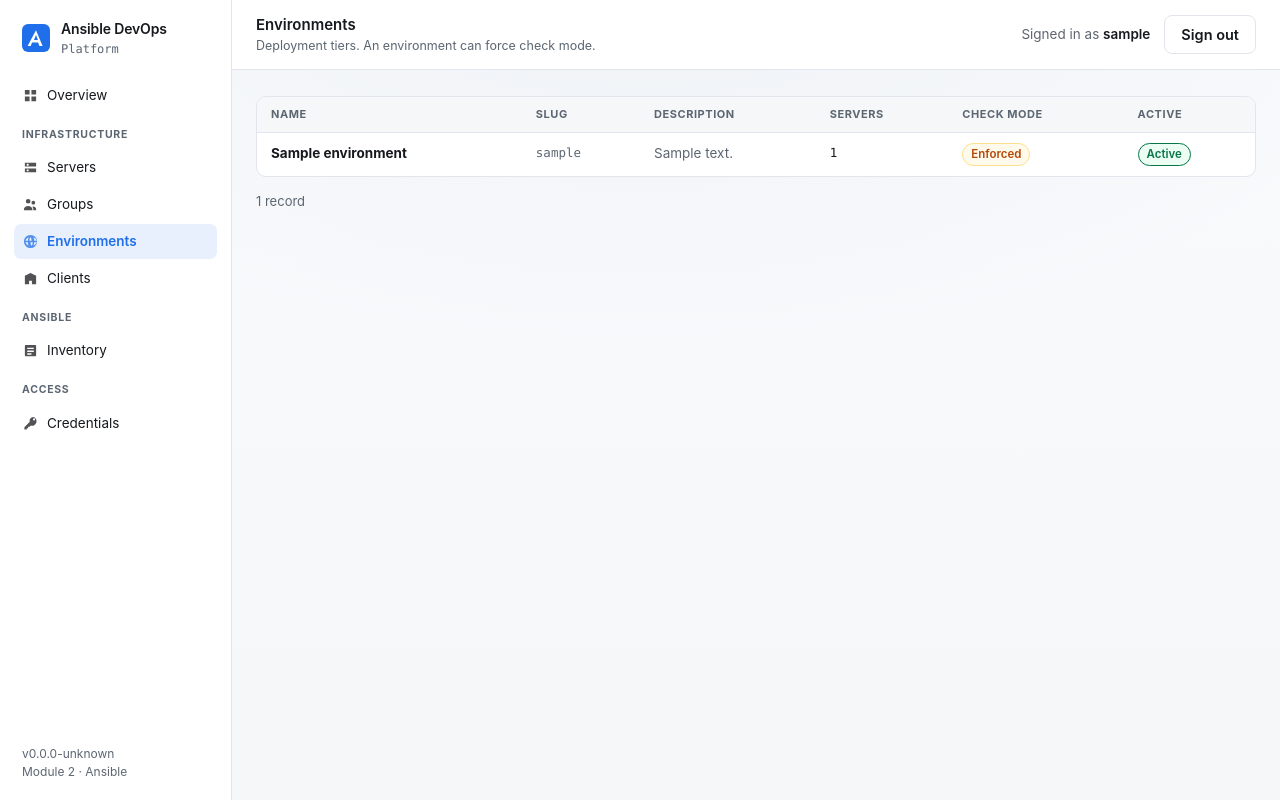
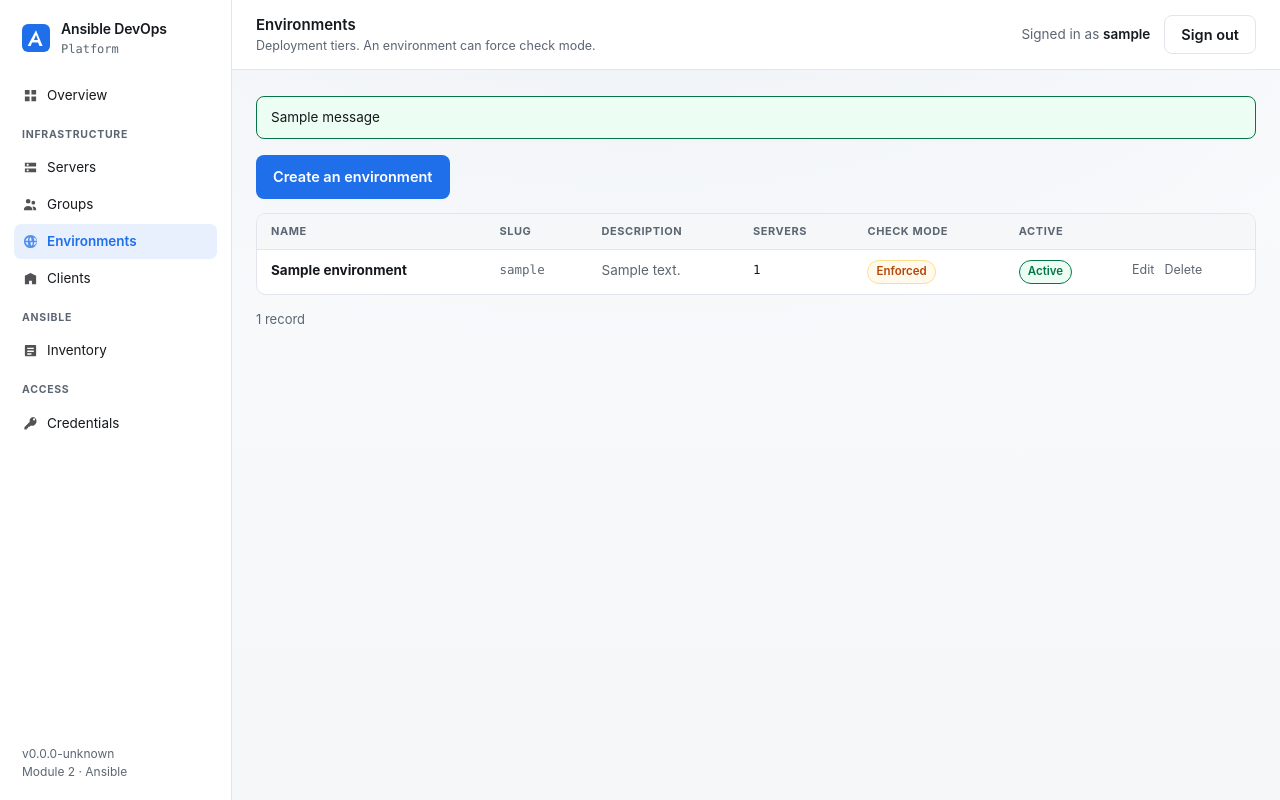
Before and after one commit to cosmeaf/ansible-devops-platform, a Django app: page /manage/environments/ in a window 1280 px wide. Run offline with Django 5.2, Linux system fonts and the light colour scheme; a user stored in the database is signed in; tables that the repository leaves empty hold one stand-in row (values such as "Sample post"); one stand-in notice (Sample message) is shown; parts of the project's set-up code (start-up, migrations or seed data) failed here and were passed over.

Commit message:
feat(manage): finish the CRUD, and show the messages the app was swallowing
Every management screen could list and most could create, but nothing could
be edited or deleted from the web. Groups and Environments were worse: the
create view and its URL existed and no page linked to them, so the list was
a dead end.

- Edit for groups, environments, clients and credentials.
- Delete for all of those and for servers, behind a confirmation. A deletion
  nobody confirmed is a deletion nobody meant, so GET asks and only POST
  removes.
- The confirmation says how many servers are affected, and an environment or
  client that still holds servers reports what to do instead of raising
  ProtectedError as a 500.
- Row actions are hidden per permission, and the server list gained an
  explicit View; the server detail page had no actions at all.

Two bugs found on the way:

Flash messages were never rendered. Every messages.success("... saved.") in
the codebase was invisible, so the app confirmed nothing it did.

seed_roles did not list the credentials app, so no role except Administrator
was ever granted a credential permission.

Deletions are audited like every other write. delete() clears the primary key
but leaves the UUID, which is what the trail records.

27 new tests (263 total).

```diff
--- a/authentication/management/commands/seed_roles.py
+++ b/authentication/management/commands/seed_roles.py
@@ -52,6 +52,7 @@ PLATFORM_APPS = [
     "settings_platform",
     "authentication",
     "infrastructure",
+    "credentials",
 ]
 
 
--- a/infrastructure/urls.py
+++ b/infrastructure/urls.py
@@ -10,12 +10,21 @@ urlpatterns = [
     path("servers/new/", views.server_create, name="server-create"),
     path("servers/<uuid:uuid>/", views.server_detail, name="server-detail"),
     path("servers/<uuid:uuid>/edit/", views.server_edit, name="server-edit"),
+    path("servers/<uuid:uuid>/delete/", views.server_delete, name="server-delete"),
     path("groups/", views.groups, name="groups"),
     path("groups/new/", views.group_create, name="group-create"),
+    path("groups/<uuid:uuid>/edit/", views.group_edit, name="group-edit"),
+    path("groups/<uuid:uuid>/delete/", views.group_delete, name="group-delete"),
     path("environments/", views.environments, name="environments"),
     path("environments/new/", views.environment_create, name="environment-create"),
+    path("environments/<uuid:uuid>/edit/", views.environment_edit, name="environment-edit"),
+    path("environments/<uuid:uuid>/delete/", views.environment_delete, name="environment-delete"),
     path("clients/", views.clients, name="clients"),
     path("clients/new/", views.client_create, name="client-create"),
+    path("clients/<uuid:uuid>/edit/", views.client_edit, name="client-edit"),
+    path("clients/<uuid:uuid>/delete/", views.client_delete, name="client-delete"),
     path("credentials/", views.credential_list, name="credentials"),
     path("credentials/new/", views.credential_create, name="credential-create"),
+    path("credentials/<uuid:uuid>/edit/", views.credential_edit, name="credential-edit"),
+    path("credentials/<uuid:uuid>/delete/", views.credential_delete, name="credential-delete"),
 ]
--- a/infrastructure/views.py
+++ b/infrastructure/views.py
@@ -12,6 +12,7 @@ from django.contrib import messages
 from django.contrib.auth.decorators import login_required, permission_required
 from django.core.paginator import Paginator
 from django.db.models import Count
+from django.db.models.deletion import ProtectedError
 from django.shortcuts import get_object_or_404, redirect, render
 from django.urls import reverse
 from django.views.decorators.http import require_GET
@@ -94,6 +95,43 @@ def _crud(request, *, form_class, instance, module, redirect_to, title, subtitle
             "subtitle": subtitle,
             "cancel_url": reverse(redirect_to),
             "creating": creating,
+        },
+    )
+
+
+def _delete(request, *, instance, module, redirect_to, what, blocked_by=""):
+    """Shared delete handler, with a confirmation step.
+
+    A deletion nobody confirmed is a deletion nobody meant, so GET renders the
+    confirmation and only POST removes anything.
+    """
+    label = str(instance)
+
+    if request.method == "POST":
+        try:
+            instance.delete()
+        except ProtectedError:
+            messages.error(
+                request,
+                f"{label} still has servers attached. Reassign them before deleting it.",
+            )
+            return redirect(redirect_to)
+
+        # delete() clears the primary key but leaves the UUID, which is what
+        # the trail records — an audit entry that cannot name what it removed
+        # would be worthless.
+        _audit(request, AuditAction.DELETE, instance, module=module, new={"name": label})
+        messages.success(request, f"{label} deleted.")
+        return redirect(redirect_to)
+
+    return render(
+        request,
+        "manage/confirm_delete.html",
+        {
+            "what": what,
+            "label": label,
+            "blocked_by": blocked_by,
+            "cancel_url": reverse(redirect_to),
         },
     )
 
@@ -298,3 +336,138 @@ def credential_create(request):
         title="Add a credential",
         subtitle="Encrypted at rest. The secret can never be read back.",
     )
+
+
+@login_required
+@permission_required("infrastructure.change_servergroup", raise_exception=True)
+def group_edit(request, uuid):
+    return _crud(
+        request,
+        form_class=ServerGroupForm,
+        instance=get_object_or_404(ServerGroup, uuid=uuid),
+        module="infrastructure",
+        redirect_to="manage:groups",
+        title="Edit group",
+        subtitle="Renaming a group renames the Ansible inventory group.",
+    )
+
+
+@login_required
+@permission_required("infrastructure.change_environment", raise_exception=True)
+def environment_edit(request, uuid):
+    return _crud(
+        request,
+        form_class=EnvironmentForm,
+        instance=get_object_or_404(Environment, uuid=uuid),
+        module="infrastructure",
+        redirect_to="manage:environments",
+        title="Edit environment",
+        subtitle="A deployment tier. It can force check mode on every job.",
+    )
+
+
+@login_required
+@permission_required("infrastructure.change_client", raise_exception=True)
+def client_edit(request, uuid):
+    return _crud(
+        request,
+        form_class=ClientForm,
+        instance=get_object_or_404(Client, uuid=uuid),
+        module="infrastructure",
+        redirect_to="manage:clients",
+        title="Edit client",
+        subtitle="The customer or business unit that owns a set of servers.",
+    )
+
+
+@login_required
+@permission_required("credentials.change_credential", raise_exception=True)
+def credential_edit(request, uuid):
+    return _crud(
+        request,
+        form_class=CredentialForm,
+        instance=get_object_or_404(Credential, uuid=uuid),
+        module="credentials",
+        redirect_to="manage:credentials",
+        title="Edit credential",
+        subtitle="Leave the secret blank to keep the one already stored.",
+    )
+
+
+# --- delete screens -------------------------------------------------------
+
+
+@login_required
+@permission_required("infrastructure.delete_server", raise_exception=True)
+def server_delete(request, uuid):
+    return _delete(
+        request,
+        instance=get_object_or_404(Server, uuid=uuid),
+        module="infrastructure",
+        redirect_to="manage:servers",
+        what="server",
+        blocked_by="It disappears from every generated inventory.",
+    )
+
+
+@login_required
+@permission_required("infrastructure.delete_servergroup", raise_exception=True)
+def group_delete(request, uuid):
+    group = get_object_or_404(ServerGroup, uuid=uuid)
+    return _delete(
+        request,
+        instance=group,
+        module="infrastructure",
+        redirect_to="manage:groups",
+        what="group",
+        blocked_by=_members(group.servers.count(), "keep their registration"),
+    )
+
+
+@login_required
+@permission_required("infrastructure.delete_environment", raise_exception=True)
+def environment_delete(request, uuid):
+    environment = get_object_or_404(Environment, uuid=uuid)
+    return _delete(
+        request,
+        instance=environment,
+        module="infrastructure",
+        redirect_to="manage:environments",
+        what="environment",
+        blocked_by=_members(environment.servers.count(), "must be reassigned first"),
+    )
+
+
+@login_required
+@permission_required("infrastructure.delete_client", raise_exception=True)
+def client_delete(request, uuid):
+    client = get_object_or_404(Client, uuid=uuid)
+    return _delete(
+        request,
+        instance=client,
+        module="infrastructure",
+        redirect_to="manage:clients",
+        what="client",
+        blocked_by=_members(client.servers.count(), "must be reassigned first"),
+    )
+
+
+@login_required
+@permission_required("credentials.delete_credential", raise_exception=True)
+def credential_delete(request, uuid):
+    credential = get_object_or_404(Credential, uuid=uuid)
+    return _delete(
+        request,
+        instance=credential,
+        module="credentials",
+        redirect_to="manage:credentials",
+        what="credential",
+        blocked_by=_members(credential.servers.count(), "will be left without a credential"),
+    )
+
+
+def _members(count: int, consequence: str) -> str:
+    """Say what happens to the servers attached, so the warning is specific."""
+    if not count:
+        return ""
+    return f"{count} server{'s' if count != 1 else ''} {consequence}."
--- a/templates/base.html
+++ b/templates/base.html
@@ -164,6 +164,25 @@
       border-color: var(--border);
     }
     .btn--ghost:hover { background: var(--bg); }
+    /* Flash messages. Without these the whole app confirms nothing it does. */
+    .flash {
+      padding: 10px 14px; margin-bottom: 16px;
+      font-size: 13.5px; border-radius: 8px;
+      color: var(--text); background: var(--surface);
+      border: 1px solid var(--border);
+    }
+    .flash--success { background: var(--ok-soft); border-color: var(--ok); }
+    .flash--error { background: var(--danger-soft); border-color: var(--danger-border); }
+    .flash--warning { background: var(--danger-soft); border-color: var(--danger-border); }
+
+    .btn--danger { background: var(--danger); }
+    .btn--danger:hover { background: #992512; }
+
+    /* Row actions: quiet until the row matters, never competing with the name. */
+    .row-actions { display: flex; gap: 10px; white-space: nowrap; }
+    .row-actions a { font-size: 12.5px; color: var(--text-muted); text-decoration: none; }
+    .row-actions a:hover { color: var(--accent); text-decoration: underline; }
+    .row-actions a.is-danger:hover { color: var(--danger); }
 
     .alert {
       display: flex; gap: 9px; align-items: flex-start;
--- a/templates/manage/_shell.html
+++ b/templates/manage/_shell.html
@@ -79,6 +79,14 @@
     </header>
 
     <div class="main__body">
+      {% if messages %}
+        {% for message in messages %}
+        <div class="flash {% if message.tags %}flash--{{ message.tags }}{% endif %}" role="status">
+          {{ message }}
+        </div>
+        {% endfor %}
+      {% endif %}
+
       {% block content %}{% endblock %}
     </div>
   </div>
--- a/templates/manage/environments.html
+++ b/templates/manage/environments.html
@@ -4,9 +4,15 @@
 {% block subheading %}Deployment tiers. An environment can force check mode.{% endblock %}
 
 {% block content %}
+{% if perms.infrastructure.add_environment %}
+<div class="toolbar">
+  <a href="{% url 'manage:environment-create' %}" class="btn" style="width:auto;text-decoration:none">Create an environment</a>
+</div>
+{% endif %}
+
 <div class="table-wrap">
   <table>
-    <thead><tr><th>Name</th><th>Slug</th><th>Description</th><th>Servers</th><th>Check mode</th><th>Active</th></tr></thead>
+    <thead><tr><th>Name</th><th>Slug</th><th>Description</th><th>Servers</th><th>Check mode</th><th>Active</th><th></th></tr></thead>
     <tbody>
       {% for e in page %}
       <tr>
@@ -16,9 +22,15 @@
         <td class="mono">{{ e.server_total }}</td>
         <td>{% if e.require_check_mode %}<span class="tag tag--warn">Enforced</span>{% else %}<span class="tag">Optional</span>{% endif %}</td>
         <td>{% if e.active %}<span class="tag tag--ok">Active</span>{% else %}<span class="tag">Inactive</span>{% endif %}</td>
+        <td>
+          <div class="row-actions">
+            {% if perms.infrastructure.change_environment %}<a href="{% url 'manage:environment-edit' e.uuid %}">Edit</a>{% endif %}
+            {% if perms.infrastructure.delete_environment %}<a href="{% url 'manage:environment-delete' e.uuid %}" class="is-danger">Delete</a>{% endif %}
+          </div>
+        </td>
       </tr>
       {% empty %}
-      <tr><td colspan="6" class="empty">No environments defined.</td></tr>
+      <tr><td colspan="7" class="empty">No environments defined.</td></tr>
       {% endfor %}
     </tbody>
   </table>
```
Also changed, not shown: templates/manage/clients.html (+8 -2 lines), templates/manage/confirm_delete.html (added, +28 -0 lines), templates/manage/credentials.html (+8 -2 lines), templates/manage/groups.html (+14 -2 lines), templates/manage/server_detail.html (+11 -0 lines), templates/manage/servers.html (+9 -2 lines), tests/test_manage_crud.py (added, +248 -0 lines).
